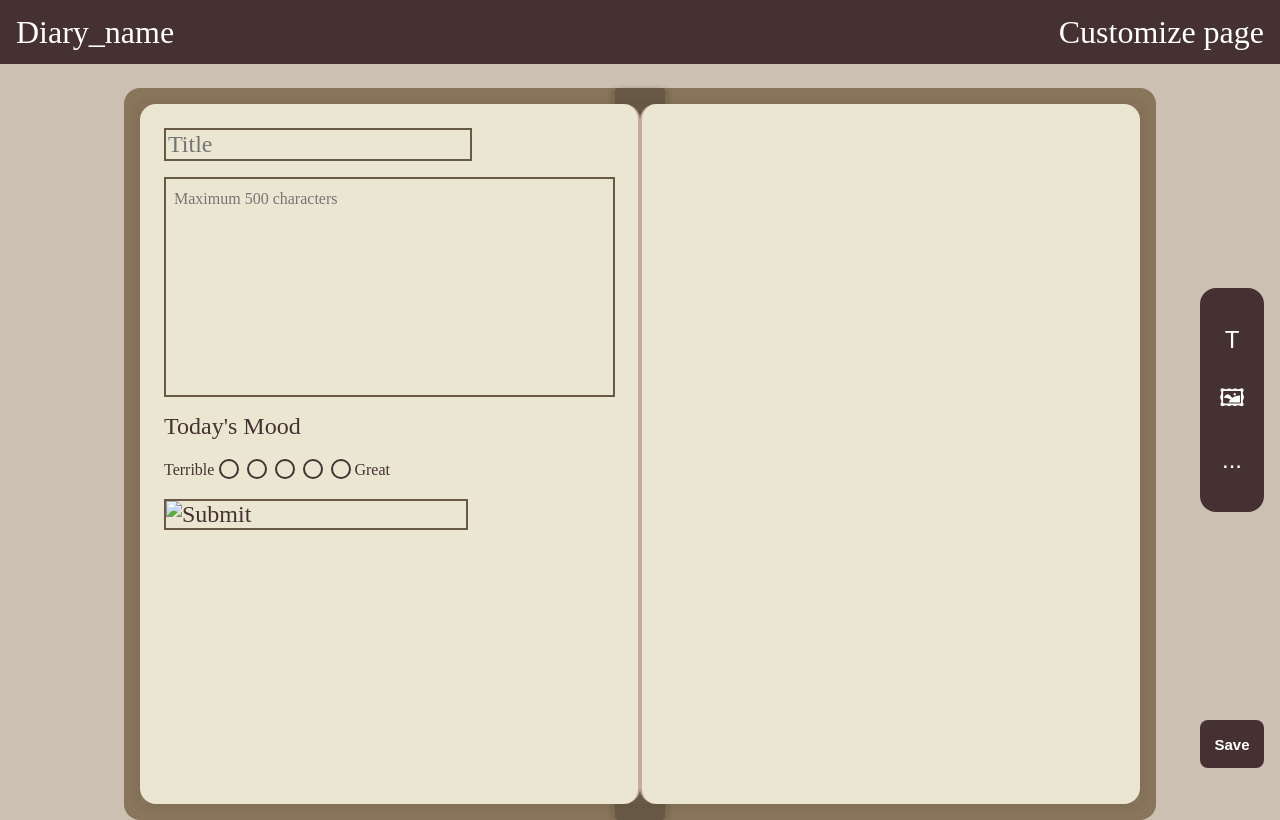
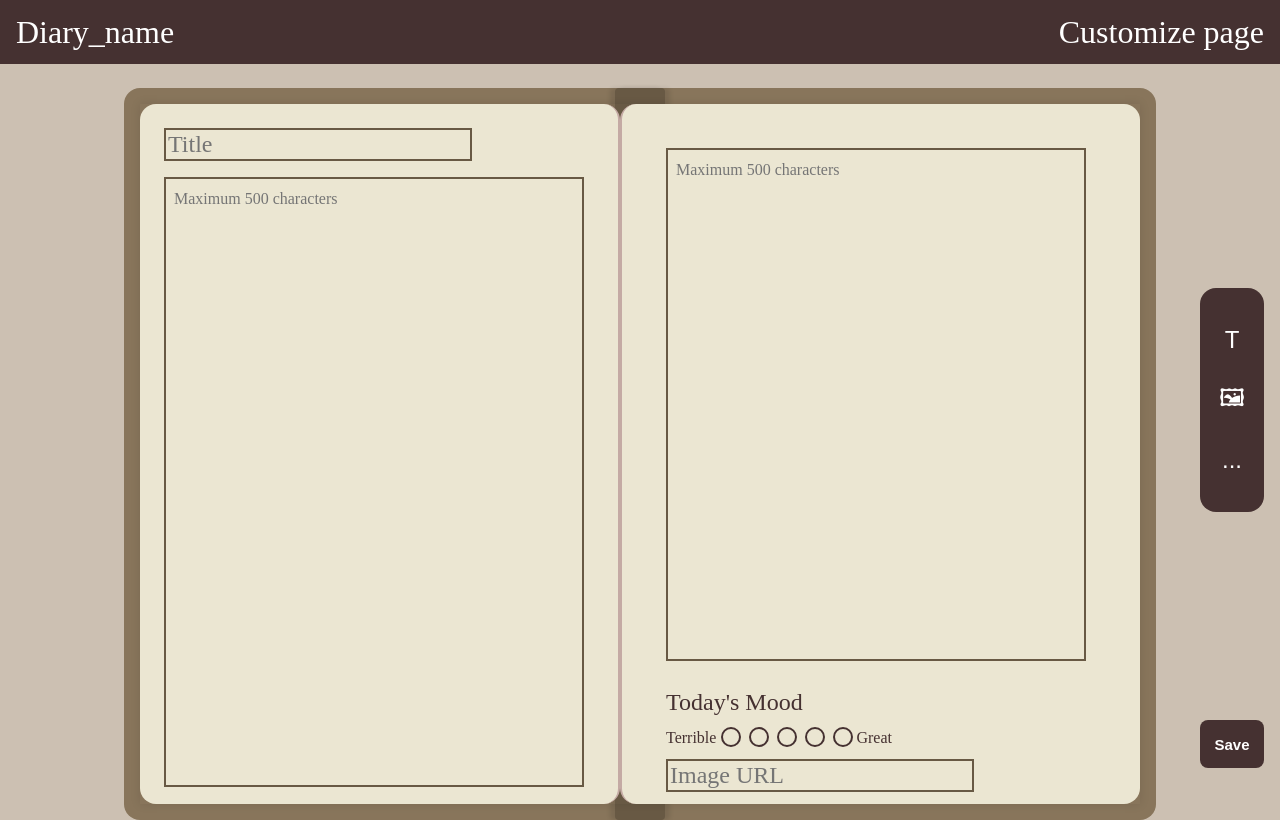
Before and after one commit to Larianter/FED-Group9, a React (Create React App) app in the folder diary/: page / in a window 1280 px wide. Built offline with nearby package versions, Linux system fonts and the light colour scheme.

Commit message:
nonfunctional save // changed the entry page entry look to two different pages

```diff
--- a/diary/src/DiaryPage.js
+++ b/diary/src/DiaryPage.js
@@ -31,6 +31,13 @@ const formSubmission = (event) => {
     const [isPopupOpen, setIsPopupOpen] = useState(false);
     const [popupType, setPopupType] = useState(null);
 
+    const [leftText, setLeftText] = useState("");
+    const [rightText, setRightText] = useState("");
+    const [title, setTitle] = useState("");
+    const [text, setText] = useState("");
+    const [mood, setMood] = useState("");
+    const [image, setImage] = useState("");
+
     useEffect(() => {
         const savedTheme = localStorage.getItem('selectedTheme');
         if (savedTheme) {
@@ -63,6 +70,53 @@ const formSubmission = (event) => {
         closePopup();
     };
 
+    const handleSave = (event) => {
+        event.preventDefault();
+
+        const title = document.getElementById('title').value;
+        const text = leftText;  // Use state for leftText
+        const rightTextContent = rightText;  // Use state for rightText
+        const mood = document.querySelector('input[name="mood"]:checked')?.value;
+
+        const imageInput = document.getElementById('image');
+        const imageFile = imageInput ? imageInput.files[0] : null;
+
+        if (!title || !text || !mood) {
+            console.log("Title, Text, or Mood is missing");
+            return;
+        }
+
+        let image = "";
+
+        if (imageFile) {
+            // If an image file is selected, convert it to base64
+            const reader = new FileReader();
+            reader.onloadend = function() {
+                const base64String = reader.result;
+
+                const newEntry = {
+                    title,
+                    text,
+                    rightTextContent,
+                    mood,
+                    image: base64String // Save image as base64
+                };
+
+                addEntry(newEntry);
+            };
+            reader.readAsDataURL(imageFile);
+        } else {
+            // If no image is uploaded, save empty image
+            const newEntry = {
+                title,
+                text,
+                rightTextContent,
+                mood,
+                image: "" // No image uploaded
+            };
+            addEntry(newEntry);
+        }
+    };
     return (
         <div className="diary-container">
 
@@ -77,37 +131,114 @@ const formSubmission = (event) => {
 
             {/*Diary page*/}
             <div className="diary-page">
-            <div className ="diary-spine"></div>
+            <div className="diary-spine"></div>
             <div className="pages">
+
+                {/* Left Page */}
                 <div className="left-page">
-                        <form onSubmit={formSubmission} className="entry-form" >
-                            <input className="entry-field" type="text" id="title" placeholder="Title" />
-                            <textarea className="entry-field-text" type="text" id="text" maxLength="500" placeholder="Maximum 500 characters" />
-                            <label className="entry-field">Today's Mood</label>
-                            <div className="entry-mood-tracker">
-                                <label className="entry-mood-label" htmlFor="mood1">Terrible</label>
-                                <input className="entry-mood-radio" type="radio" name="mood" id="mood1" value="1" />
-                                <input className="entry-mood-radio" type="radio" name="mood" id="mood2" value="2" />
-                                <input className="entry-mood-radio" type="radio" name="mood" id="mood3" value="3" />
-                                <input className="entry-mood-radio" type="radio" name="mood" id="mood4" value="4" />
-                                <input className="entry-mood-radio" type="radio" name="mood" id="mood5" value="5" />
-                                <label className="entry-mood-label" htmlFor="mood1">Great</label>
-                            </div>
-                            <input className="entry-field" type="image" id="image" />
-                            <button className="save-entry-button" type="submit">Save</button>
-                        </form>
-                    </div>
-                    <div className="right-page"></div>
+                <div className="entry-form">
+                    <input
+                    className="entry-field"
+                    type="text"
+                    id="title"
+                    placeholder="Title"
+                    value={title}
+                    onChange={(e) => setTitle(e.target.value)}
+                    />
+                    <textarea
+                    className="entry-field-text"
+                    id="leftText"
+                    maxLength="500"
+                    placeholder="Maximum 500 characters"
+                    value={leftText}
+                    onChange={(e) => setLeftText(e.target.value)}
+                    />
                 </div>
                 </div>
 
+                {/* Right Page */}
+                <div className="right-page">
+                <div className="entry-form">
+                    <textarea
+                    className="entry-field-text right-page-text"
+                    id="rightText"
+                    maxLength="500"
+                    placeholder="Maximum 500 characters"
+                    value={rightText}
+                    onChange={(e) => setRightText(e.target.value)}
+                    />
+
+                    <div className="mood-section">
+                    <label className="entry-field">Today's Mood</label>
+                    <div className="entry-mood-tracker">
+                        <label className="entry-mood-label">Terrible</label>
+                        <input
+                        className="entry-mood-radio"
+                        type="radio"
+                        name="mood"
+                        value="1"
+                        checked={mood === "1"}
+                        onChange={(e) => setMood(e.target.value)}
+                        />
+                        <input
+                        className="entry-mood-radio"
+                        type="radio"
+                        name="mood"
+                        value="2"
+                        checked={mood === "2"}
+                        onChange={(e) => setMood(e.target.value)}
+                        />
+                        <input
+                        className="entry-mood-radio"
+                        type="radio"
+                        name="mood"
+                        value="3"
+                        checked={mood === "3"}
+                        onChange={(e) => setMood(e.target.value)}
+                        />
+                        <input
+                        className="entry-mood-radio"
+                        type="radio"
+                        name="mood"
+                        value="4"
+                        checked={mood === "4"}
+                        onChange={(e) => setMood(e.target.value)}
+                        />
+                        <input
+                        className="entry-mood-radio"
+                        type="radio"
+                        name="mood"
+                        value="5"
+                        checked={mood === "5"}
+                        onChange={(e) => setMood(e.target.value)}
+                        />
+                        <label className="entry-mood-label">Great</label>
+                    </div>
+
+                    <input
+                        className="entry-field"
+                        type="text"
+                        id="image"
+                        placeholder="Image URL"
+                        value={image}
+                        onChange={(e) => setImage(e.target.value)}
+                    />
+                    </div> {/* end of mood-section */}
+                </div> {/* end of entry-form */}
+                </div> {/* end of right-page */}
+
+            </div> {/* end of pages */}
+            </div> {/* end of diary-page */}
 
             {/*Sidebar*/}
             <div className="sidebar-button-container">
-            <button className="sidebar-button" onClick = {openTextPopup}>T</button>
+            <button className="sidebar-button" onClick={openTextPopup}>T</button>
             <button className="sidebar-button">🖼</button>
             <button className="sidebar-button">...</button>
             </div>
+
+            <button className="save-entry-button" onClick={handleSave}>Save</button>
+
             <Popup isOpen={isPopupOpen} onClose={closePopup}>
             {popupType === 'text' && (
                 <>
@@ -130,7 +261,8 @@ const formSubmission = (event) => {
                 </>
             )}
             </Popup>
-    </div>
+
+        </div> // end of diary-container
         );
-}
+    };
 export default DiaryPageUI;
--- a/diary/src/DiaryStyleSheet.css
+++ b/diary/src/DiaryStyleSheet.css
@@ -186,15 +186,32 @@ textarea {
 }
 .right-page {
     border-left: 0.15rem  solid var(--page-splitter);
+    display: flex;
+    flex-direction: column;
+    padding: 20px;
 }
+.right-page .entry-form {
+    display: flex;
+    flex-direction: column;
+    height: 100%;
+  }
 
+  .entry-field-text.right-page-text {
+    flex-grow: 1;
+    margin-bottom: 20px; /* space between text area and mood tracker */
+  }
+  .mood-section {
+    margin-top: auto;
+  }
 /*Diary entry form*/
 .entry-form {
     display:flex;
-    position:fixed;
+    position:relative;
     flex-direction: column;
     justify-content: center;
-    align-items: left;
+    align-items: start;
+    width: 4px;
+    height: 675px;
     padding-top: 1rem;
     padding-left: 1rem;
 }
@@ -211,7 +228,8 @@ textarea {
 .entry-field-text {
     color: var(--contrast-color);
     border-radius: 0;
-    width: 133%;
+    width: 400px;
+    height: 600px;
     background: transparent;
     margin: 0.5rem;
     padding: 0.5rem;
```
Lines whose indentation alone changed are shown as unchanged.
